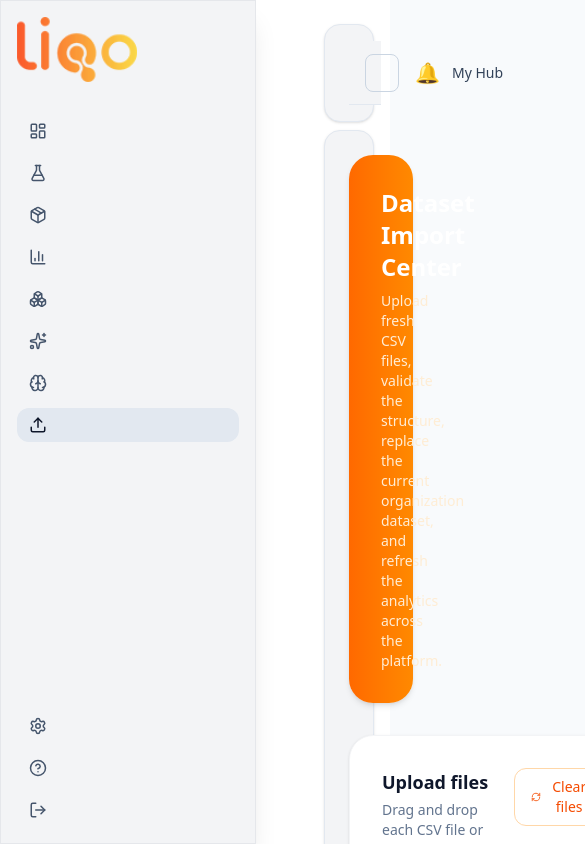
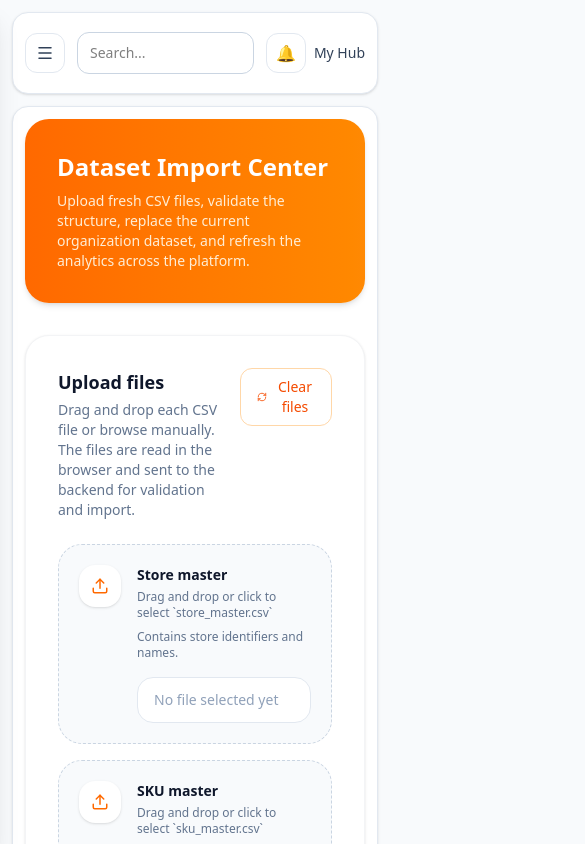
Before and after one commit to GauravDograa/Liqo-Inventory-Intelligence, a Next.js app in the folder frontend/: page /import in a window 390 px wide. Shown: the top 844 px of the page, 585 px wide, since content can reach past the window. Built offline with nearby package versions, Linux system fonts and the light colour scheme.

Commit message:
mobile responsive

```diff
--- a/frontend/src/app/dashboard/components/layout/DashboardShell.tsx
+++ b/frontend/src/app/dashboard/components/layout/DashboardShell.tsx
@@ -10,30 +10,33 @@ export default function DashboardShell({
   children: React.ReactNode;
 }) {
   const [collapsed, setCollapsed] = useState(false);
+  const [mobileMenuOpen, setMobileMenuOpen] = useState(false);
 
   return (
-    <div className="bg-white min-h-screen">
+    <div className="min-h-screen bg-slate-50">
+      <Sidebar
+        collapsed={collapsed}
+        setCollapsed={setCollapsed}
+        mobileMenuOpen={mobileMenuOpen}
+        setMobileMenuOpen={setMobileMenuOpen}
+      />
 
-      {/* Sidebar */}
-      <Sidebar collapsed={collapsed} setCollapsed={setCollapsed} />
-
-      {/* Main Area */}
       <div
         className={`transition-all duration-300 ${
-          collapsed ? "ml-[130px]" : "ml-[300px]"
-        } p-6 space-y-2`}
+          collapsed ? "lg:ml-[130px]" : "lg:ml-[300px]"
+        } px-3 py-3 sm:px-4 sm:py-4 lg:p-6`}
       >
+        <div className="space-y-3 sm:space-y-4">
+          <div className="rounded-2xl border border-slate-200 bg-white px-3 py-3 shadow-sm sm:px-4 lg:px-6 lg:py-4">
+            <Navbar
+              onOpenMobileMenu={() => setMobileMenuOpen(true)}
+            />
+          </div>
 
-        {/* ===== TOP NAVBAR CARD ===== */}
-        <div className="bg-gray-100 rounded-2xl shadow-sm border border-slate-200 px-6 py-4">
-          <Navbar />
+          <div className="rounded-2xl border border-slate-200 bg-white p-3 shadow-sm sm:p-4 lg:p-6">
+            {children}
+          </div>
         </div>
-
-        {/* ===== MAIN DASHBOARD CARD ===== */}
-        <div className="bg-gray-100 rounded-2xl shadow-sm border border-slate-200 p-6">
-          {children}
-        </div>
-
       </div>
     </div>
   );
--- a/frontend/src/app/dashboard/components/layout/Navbar.tsx
+++ b/frontend/src/app/dashboard/components/layout/Navbar.tsx
@@ -1,36 +1,44 @@
 "use client";
 
-export default function Navbar() {
+import { Menu } from "lucide-react";
+
+export default function Navbar({
+  onOpenMobileMenu,
+}: {
+  onOpenMobileMenu: () => void;
+}) {
   return (
-    <div className="h-16 bg-gray-100 border-b border-slate-200
-                    flex items-center justify-between
-                    px-4 lg:px-6 gap-4">
+    <div className="flex min-h-14 items-center gap-3 sm:min-h-16 sm:gap-4">
+      <button
+        type="button"
+        onClick={onOpenMobileMenu}
+        className="inline-flex h-10 w-10 items-center justify-center rounded-xl border border-slate-200 text-slate-700 transition hover:bg-slate-50 lg:hidden"
+        aria-label="Open navigation menu"
+      >
+        <Menu size={18} />
+      </button>
 
-      {/* ===== LEFT SIDE ===== */}
-      <div className="flex items-center gap-4 flex-1">
-
-        {/* Search - Responsive Width */}
+      <div className="flex min-w-0 flex-1 items-center gap-3 sm:gap-4">
         <input
           placeholder="Search..."
-          className="w-full sm:w-64 lg:w-80
-                     px-4 py-2 text-sm
-                     border border-slate-300
-                     rounded-lg
-                     focus:outline-none
-                     focus:ring-2 focus:ring-slate-400"
+          className="w-full min-w-0 rounded-xl border border-slate-300 px-3 py-2.5 text-sm focus:outline-none focus:ring-2 focus:ring-slate-400 sm:max-w-64 lg:max-w-80"
         />
       </div>
 
       {/* ===== RIGHT SIDE ===== */}
-      <div className="flex items-center gap-3 lg:gap-4 shrink-0">
+      <div className="flex shrink-0 items-center gap-2 sm:gap-3 lg:gap-4">
 
         {/* Hide text on small screens */}
-        <button className="hidden sm:block text-sm text-slate-600 hover:text-slate-900">
+        <button className="hidden text-sm text-slate-600 hover:text-slate-900 sm:block">
           Notifications
         </button>
 
         {/* Icon for mobile */}
-        <button className="sm:hidden text-xl">
+        <button
+          type="button"
+          className="inline-flex h-10 w-10 items-center justify-center rounded-xl border border-slate-200 text-slate-700 sm:hidden"
+          aria-label="Notifications"
+        >
           🔔
         </button>
 
--- a/frontend/src/app/dashboard/components/layout/Sidebar.tsx
+++ b/frontend/src/app/dashboard/components/layout/Sidebar.tsx
@@ -22,6 +22,8 @@ import {
 interface SidebarProps {
   collapsed: boolean;
   setCollapsed: (value: boolean) => void;
+  mobileMenuOpen: boolean;
+  setMobileMenuOpen: (value: boolean) => void;
 }
 
 const menuItems = [
@@ -44,30 +46,31 @@ const generalItems = [
 export default function Sidebar({
   collapsed,
   setCollapsed,
+  mobileMenuOpen,
+  setMobileMenuOpen,
 }: SidebarProps) {
   const pathname = usePathname();
 
   return (
+    <>
+      <div
+        className={`fixed inset-0 z-40 bg-slate-950/40 transition-opacity duration-300 lg:hidden ${
+          mobileMenuOpen
+            ? "pointer-events-auto opacity-100"
+            : "pointer-events-none opacity-0"
+        }`}
+        onClick={() => setMobileMenuOpen(false)}
+      />
+
       <aside
-      className={`
-        fixed lg:left-6 lg:top-6 lg:bottom-6
-        inset-y-0 left-0
-        z-50
-        ${collapsed ? "lg:w-[90px]" : "lg:w-[260px]"}
-        w-64
-        bg-gray-100
-        lg:rounded-3xl
-        shadow-xl
-        border border-gray-200
-        flex flex-col
-        transition-all duration-300
-      `}
+        className={`fixed inset-y-0 left-0 z-50 w-[88vw] max-w-72 border-r border-gray-200 bg-white shadow-xl transition-transform duration-300 sm:max-w-80 lg:left-6 lg:top-6 lg:bottom-6 lg:max-w-none lg:rounded-3xl lg:border lg:bg-gray-100 ${
+          mobileMenuOpen ? "translate-x-0" : "-translate-x-full"
+        } ${collapsed ? "lg:w-[90px]" : "lg:w-[260px]"} lg:translate-x-0`}
       >
-      <div className="flex flex-col h-full p-4 overflow-y-auto">
+        <div className="flex h-full flex-col overflow-y-auto p-4">
 
-        {/* Logo + Collapse */}
-        <div className="flex items-center justify-between mb-8">
-          {!collapsed && (
+        <div className="mb-8 flex items-center justify-between">
+          {(!collapsed || mobileMenuOpen) && (
             <Image
               src="/image.png"
               alt="Liqo Logo"
@@ -77,10 +80,21 @@ export default function Sidebar({
             />
           )}
 
-          {/* Collapse only on desktop */}
+          <div className="flex items-center gap-2">
             <button
+              type="button"
+              onClick={() => setMobileMenuOpen(false)}
+              className="rounded-lg p-2 transition hover:bg-slate-100 lg:hidden"
+              aria-label="Close navigation menu"
+            >
+              <ChevronLeft size={18} />
+            </button>
+
+            <button
+              type="button"
               onClick={() => setCollapsed(!collapsed)}
-            className="hidden lg:block p-2 rounded-lg hover:bg-slate-100 transition"
+              className="hidden rounded-lg p-2 transition hover:bg-slate-100 lg:block"
+              aria-label="Toggle sidebar width"
             >
               {collapsed ? (
                 <ChevronRight size={18} />
@@ -89,11 +103,11 @@ export default function Sidebar({
               )}
             </button>
           </div>
+        </div>
 
-        {/* MENU */}
         <div>
-          {!collapsed && (
-            <p className="hidden lg:block text-xs font-semibold text-slate-400 uppercase tracking-wider mb-3">
+          {(!collapsed || mobileMenuOpen) && (
+            <p className="mb-3 text-xs font-semibold uppercase tracking-wider text-slate-400">
               Menu
             </p>
           )}
@@ -107,17 +121,16 @@ export default function Sidebar({
                 <Link
                   key={item.name}
                   href={item.href}
-                  className={`flex items-center gap-3 px-3 py-2 rounded-xl transition ${
+                  onClick={() => setMobileMenuOpen(false)}
+                  className={`flex items-center gap-3 rounded-xl px-3 py-3 transition ${
                     active
-                      ? "bg-slate-200 text-slate-900 font-medium"
+                      ? "bg-slate-200 font-medium text-slate-900"
                       : "text-slate-600 hover:bg-slate-50"
                   }`}
                 >
                   <Icon size={18} />
-                  {!collapsed && (
-                    <span className="hidden lg:inline">
-                      {item.name}
-                    </span>
+                  {(!collapsed || mobileMenuOpen) && (
+                    <span>{item.name}</span>
                   )}
                 </Link>
               );
@@ -125,10 +138,9 @@ export default function Sidebar({
           </div>
         </div>
 
-        {/* GENERAL */}
         <div className="mt-auto">
-          {!collapsed && (
-            <p className="hidden lg:block text-xs font-semibold text-slate-400 uppercase tracking-wider mb-3 mt-8">
+          {(!collapsed || mobileMenuOpen) && (
+            <p className="mb-3 mt-8 text-xs font-semibold uppercase tracking-wider text-slate-400">
               General
             </p>
           )}
@@ -141,13 +153,12 @@ export default function Sidebar({
                 <Link
                   key={item.name}
                   href={item.href}
-                  className="flex items-center gap-3 px-3 py-2 rounded-xl text-slate-600 hover:bg-slate-50 transition"
+                  onClick={() => setMobileMenuOpen(false)}
+                  className="flex items-center gap-3 rounded-xl px-3 py-3 text-slate-600 transition hover:bg-slate-50"
                 >
                   <Icon size={18} />
-                  {!collapsed && (
-                    <span className="hidden lg:inline">
-                      {item.name}
-                    </span>
+                  {(!collapsed || mobileMenuOpen) && (
+                    <span>{item.name}</span>
                   )}
                 </Link>
               );
@@ -156,5 +167,6 @@ export default function Sidebar({
         </div>
       </div>
       </aside>
+    </>
   );
 }
--- a/frontend/src/app/dashboard/kpi/KPICard.tsx
+++ b/frontend/src/app/dashboard/kpi/KPICard.tsx
@@ -23,7 +23,7 @@ export default function KPICard({
 
   return (
     <div
-      className={`relative p-7 rounded-3xl border transition-all duration-300
+      className={`relative rounded-3xl border p-5 transition-all duration-300 sm:p-6 lg:p-7
       ${
         highlight
           ? "bg-orange-500 border-orange-500 text-white shadow-lg"
@@ -56,7 +56,7 @@ export default function KPICard({
       {/* Value */}
       <div className="mt-4">
         <span
-          className={`text-4xl font-bold tracking-tight ${
+          className={`text-2xl font-bold tracking-tight sm:text-3xl lg:text-4xl ${
             highlight ? "text-white" : "text-slate-900"
           }`}
         >
```
Also changed, not shown: frontend/src/app/dashboard/cards/StoreMovementCard.tsx (+5 -5 lines), frontend/src/app/dashboard/charts/CategoryPieChart.tsx (+5 -5 lines), frontend/src/app/dashboard/charts/RevenueLineChart.tsx (+8 -8 lines), frontend/src/app/dashboard/charts/StorePerformanceChart.tsx (+9 -9 lines), frontend/src/app/dashboard/page.tsx (+9 -9 lines), frontend/src/app/dashboard/tables/DeadstockTable.tsx (+12 -8 lines), frontend/src/app/dashboard/tables/RecommendationsTable.tsx (+11 -7 lines), frontend/src/app/login/page.tsx (+13 -13 lines). Lines whose indentation alone changed are shown as unchanged.
